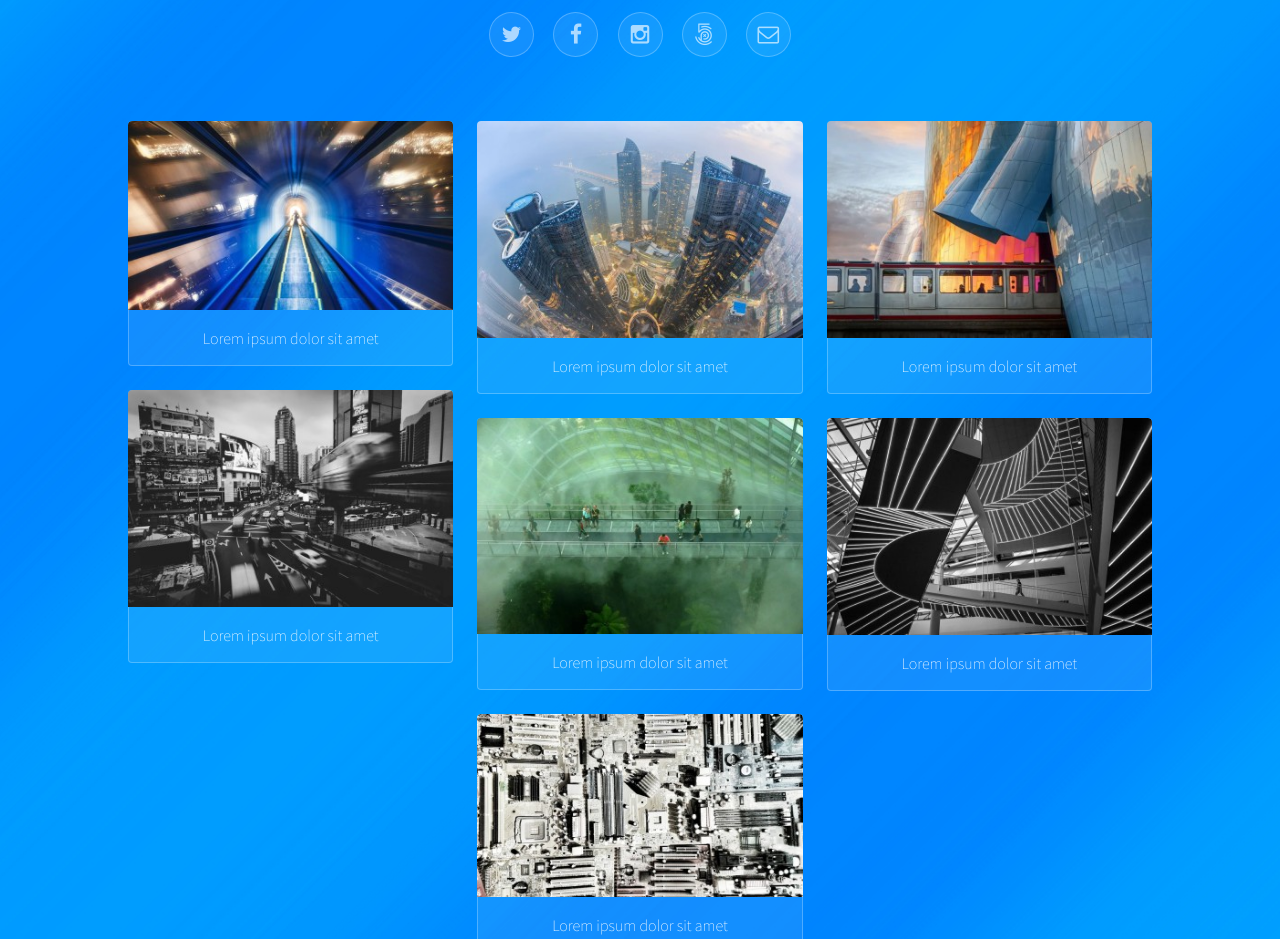
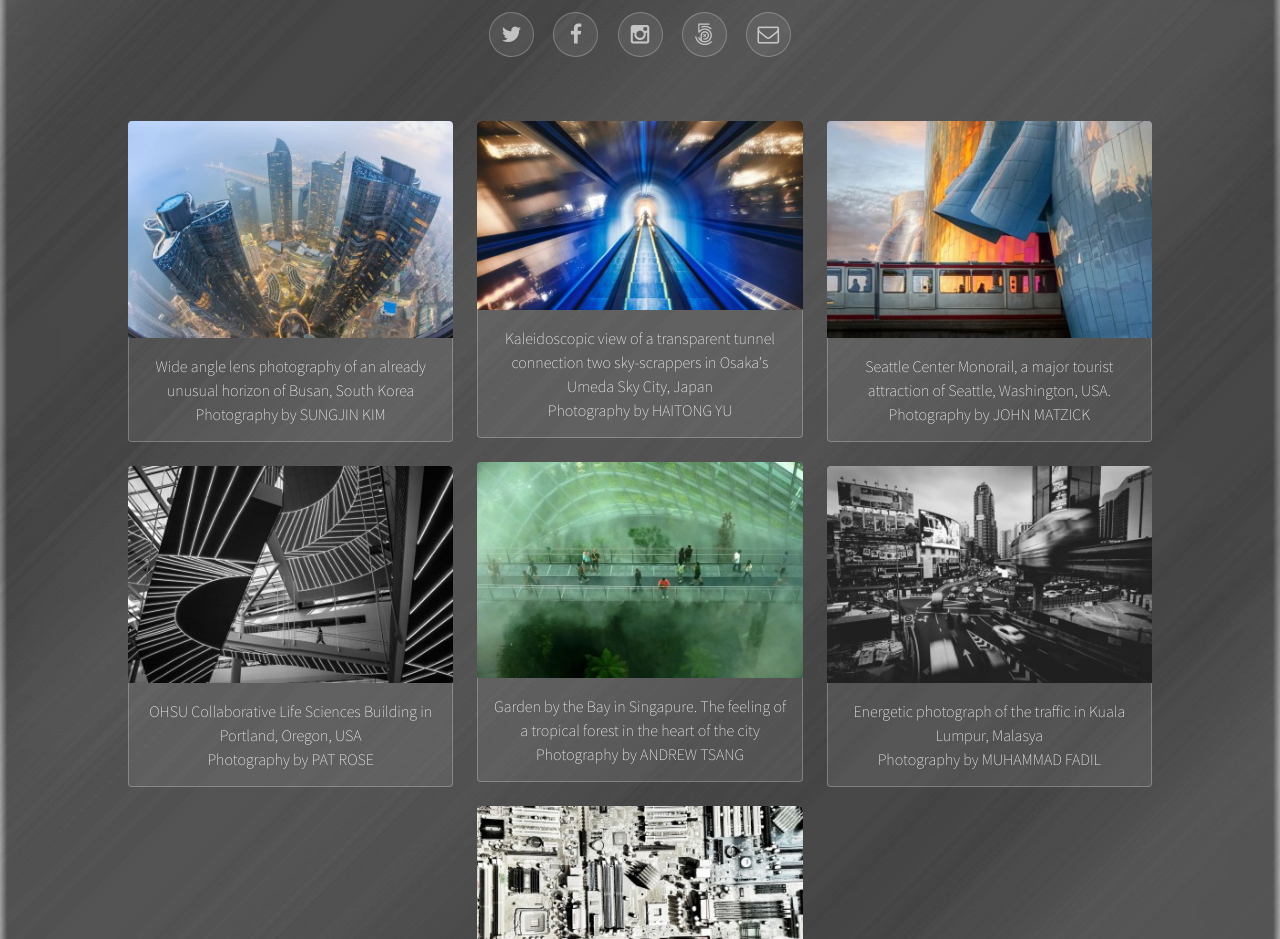
Before and after one commit to CarlitoSensei/V2, a plain HTML site: page index.html in a window 1280 px wide. Shown: the part 381-1320 px from the top of the page. Drawn offline with Linux system fonts and the light colour scheme.

Commit message:
Add files via upload
Versão completa do site final

```diff
--- a/assets/css/main.css
+++ b/assets/css/main.css
@@ -1410,7 +1410,7 @@
 
 	body {
 		background-color: #000;
-		background-image: url("../../images/bg.jpg");
+		background-image: url("../../images/bg-gr.jpg");
 		background-size: cover;
 		background-position: top center;
 	}
--- a/index.html
+++ b/index.html
@@ -1,11 +1,13 @@
 <!DOCTYPE HTML>
 <html>
+
 <head>
-		<title>O Futuro Agora</title>
+    <title>The Future Now</title>
     <meta charset="utf-8" />
     <meta name="viewport" content="width=device-width, initial-scale=1" />
     <link rel="stylesheet" href="assets/css/main.css" />
 </head>
+
 <body>
 
     <!-- Wrapper -->
@@ -14,8 +16,8 @@
         <!-- Header -->
         <header id="header">
             <span class="avatar"><img src="images/avatar(1).jpg" alt="foto de perfil de CF" /></span>
-						<h1>This is <strong>20.0446's website</strong>, a template for the exercises we will be doing on UFCD 0153<br />
-						and it will help us along these first classes.</h1>
+            <h1><strong>The Future Now</strong><br />
+                Images of times to come in the present day </h1>
             <ul class="icons">
                 <li><a href="#" class="icon style2 fa-twitter"><span class="label">Twitter</span></a></li>
                 <li><a href="#" class="icon style2 fa-facebook"><span class="label">Facebook</span></a></li>
@@ -31,37 +33,44 @@
             <!-- Thumbnails -->
             <section class="thumbnails">
                 <div>
-									<a href="images/fulls/osaka_japan.jpg">
-										<img src="images/thumbs/osaka_japan.jpg" alt="" />
-										<h3>Lorem ipsum dolor sit amet</h3>
+                    <a href="images/fulls/busan_skorea.jpg">
+                        <img src="images/thumbs/busan_skorea.jpg" alt="Imagem de Busan" />
+                        <h3>Wide angle lens photography of an already unusual horizon of Busan, South Korea<br />
+                            Photography by SUNGJIN KIM</h3>
                     </a>
-									<a href="images/fulls/kualalumpur_malasia.jpg">
-										<img src="images/thumbs/kualalumpur_malasia.jpg" alt="" />
-										<h3>Lorem ipsum dolor sit amet</h3>
+                    <a href="images/fulls/oshu_portland_usa.jpg">
+                        <img src="images/thumbs/oshu_portland_usa.jpg" alt="Imagem de Oshu Center" />
+                        <h3>OHSU Collaborative Life Sciences Building in Portland, Oregon, USA<br />
+                            Photography by PAT ROSE</h3>
                     </a>
                 </div>
                 <div>
-									<a href="images/fulls/busan_skorea.jpg">
-										<img src="images/thumbs/busan_skorea.jpg" alt="" />
-										<h3>Lorem ipsum dolor sit amet</h3>
+                    <a href="images/fulls/osaka_japan.jpg">
+                        <img src="images/thumbs/osaka_japan.jpg" alt="Imagem de Osaka" />
+                        <h3>Kaleidoscopic view of a transparent tunnel connection two sky-scrappers in Osaka's Umeda Sky City, Japan<br />
+                            Photography by HAITONG YU</h3>
                     </a>
                     <a href="images/fulls/garden_singapura.jpg">
-										<img src="images/thumbs/garden_singapura.jpg" alt="" />
-										<h3>Lorem ipsum dolor sit amet</h3>
+                        <img src="images/thumbs/garden_singapura.jpg" alt="Imagem de Singapura" />
+                        <h3>Garden by the Bay in Singapure. The feeling of a tropical forest in the heart of the city<br />
+                            Photography by ANDREW TSANG</h3>
                     </a>
                     <a href="images/fulls/mboard.jpg">
-										<img src="images/thumbs/mboard.jpg" alt="" />
-										<h3>Lorem ipsum dolor sit amet</h3>
+                        <img src="images/thumbs/mboard.jpg" alt="Imagem de uma Motherboard" />
+                        <h3>Computer chips look strangely urban in a photograph that combines the idea of technology, social networks and cities.<br />
+                            Photography by GABRIELLA NAPOLITANO</h3>
                     </a>
                 </div>
                 <div>
-									<a href="images/fulls/portland_usa.jpg">
-										<img src="images/thumbs/portland_usa.jpg" alt="" />
-										<h3>Lorem ipsum dolor sit amet</h3>
+                    <a href="images/fulls/seattle_usa.jpg">
+                        <img src="images/thumbs/seattle_usa.jpg" alt="Imagem de Portland" />
+                        <h3>Seattle Center Monorail, a major tourist attraction of Seattle, Washington, USA.<br />
+                            Photography by JOHN MATZICK</h3>
                     </a>
-									<a href="images/fulls/oshu_portland_usa.jpg">
-										<img src="images/thumbs/oshu_portland_usa.jpg" alt="" />
-										<h3>Lorem ipsum dolor sit amet</h3>
+                    <a href="images/fulls/kualalumpur_malasia.jpg">
+                        <img src="images/thumbs/kualalumpur_malasia.jpg" alt="Imagem de Kuala Lumpur" />
+                        <h3>Energetic photograph of the traffic in Kuala Lumpur, Malasya<br />
+                            Photography by MUHAMMAD FADIL</h3>
                     </a>
                 </div>
             </section>
@@ -78,4 +87,5 @@
     <script src="assets/js/main.js"></script>
 
 </body>
+
 </html>
```
Also changed, not shown: images/avatar(1).jpg, images/bg-gr.jpg (added), images/fulls/seattle_usa.jpg (added), images/thumbs/seattle_usa.jpg (added). Lines whose indentation alone changed are shown as unchanged.
